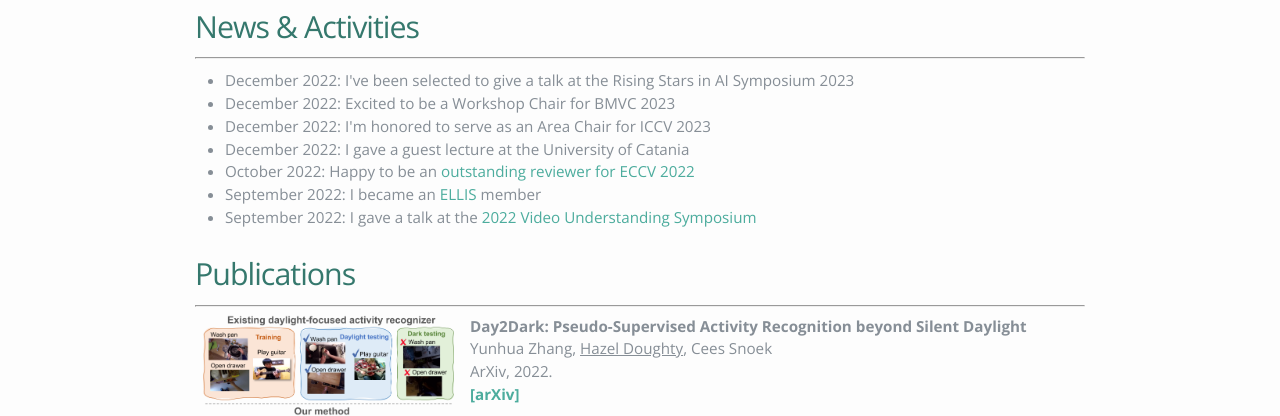
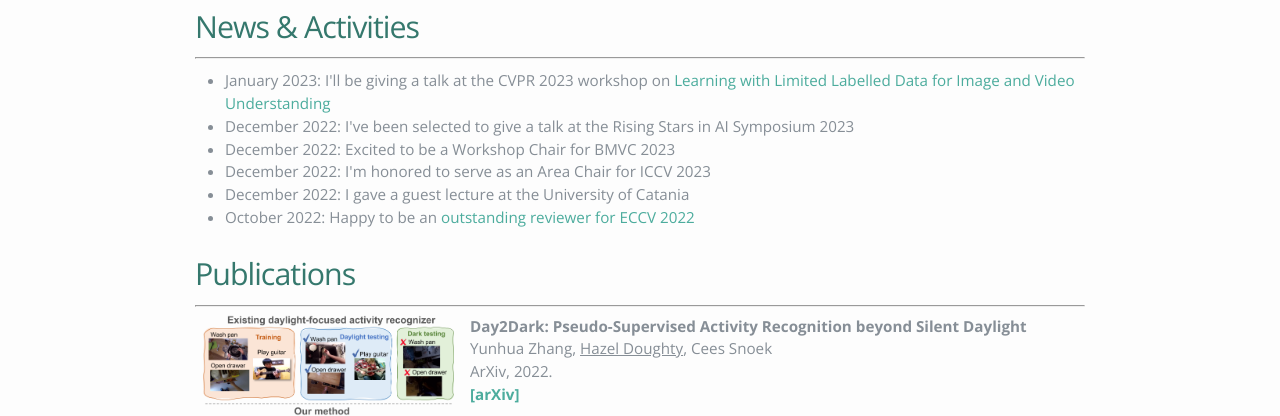
Before and after one commit to sareerulamin/sareerulamin.github.io, a website: page index.html in a window 1280 px wide. Shown: the part 343-759 px from the top of the page. Drawn offline with nearby package versions, Linux system fonts and the light colour scheme; some icons are missing; a web font is replaced by a local one.

Commit message:
Added CVPR workshop talk

```diff
--- a/index.html
+++ b/index.html
@@ -130,6 +130,7 @@
 
 <div class="container"> <div class="events">
     <ul>
+        <li> January 2023: I'll be giving a talk at the CVPR 2023 workshop on <a href="https://sites.google.com/view/l3d-ivu-2023"> Learning with Limited Labelled Data for Image and Video Understanding</a>
         <li> December 2022: I've been selected to give a talk at the Rising Stars in AI Symposium 2023
         <li> December 2022: Excited to be a Workshop Chair for BMVC 2023
         <li> December 2022: I'm honored to serve as an Area Chair for ICCV 2023
```
